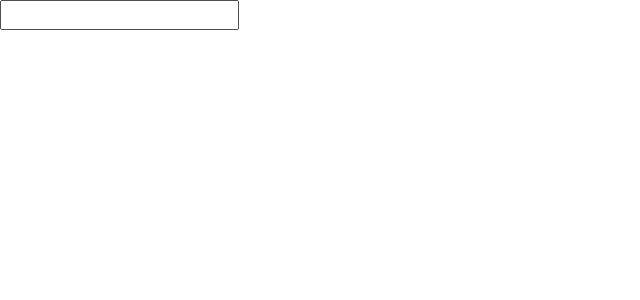
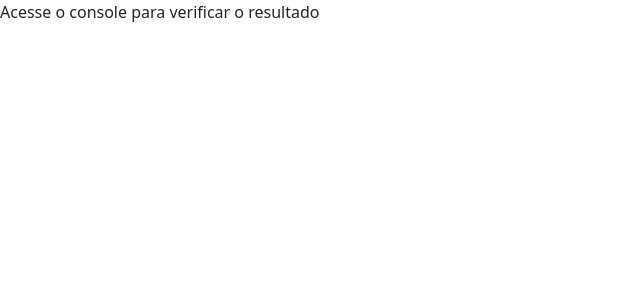
Before and after one commit to brunolopeschagas/my-add, an Angular app: page / in a window 1280 px wide. Shown: the top 300 px of the page, without its empty margins (0-640 px from the left). Built offline with nearby package versions, Linux system fonts and the light colour scheme; no server answers.

Commit message:
getting data on github

```diff
--- a/src/app/app.component.html
+++ b/src/app/app.component.html
@@ -1 +1 @@
-<input type="search" [formControl]="searchControl">
+<app-git-hub-data></app-git-hub-data>
--- a/src/app/app.component.ts
+++ b/src/app/app.component.ts
@@ -1,23 +1,16 @@
 import { Component } from '@angular/core';
-import { FormControl } from '@angular/forms';
-import { debounceTime, distinctUntilChanged, filter } from 'rxjs';
 
 @Component({
   selector: 'app-root',
   templateUrl: './app.component.html',
-  styleUrls: ['./app.component.css']
+  styleUrls: ['./app.component.css'],
+
 })
-export class AppComponent {
-
-  searchControl = new FormControl();
+export class AppComponent{
 
   constructor(){
-    this.searchControl.valueChanges
-    .pipe(
-      filter(text=> text.length > 3),
-      debounceTime(400),
-      distinctUntilChanged()
-    )
-    .subscribe(value=>{console.log(value)});
   }
+
+
+
 }
--- a/src/app/app.module.ts
+++ b/src/app/app.module.ts
@@ -11,6 +11,8 @@ import { FormsModule, ReactiveFormsModule } from '@angular/forms';
 import { UserFormComponent } from './user-form/user-form.component';
 import { LoginComponent } from './login/login.component';
 import { LoginService } from './login.service';
+import { GitHubDataComponent } from './git-hub-data/git-hub-data.component';
+import {HttpClientModule} from '@angular/common/http';
 
 @NgModule({
   declarations: [
@@ -20,10 +22,11 @@ import { LoginService } from './login.service';
     ProductComponent,
     TruncatePipe,
     UserFormComponent,
-    LoginComponent
+    LoginComponent,
+    GitHubDataComponent
   ],
   imports: [
-    BrowserModule, FormsModule, ReactiveFormsModule
+    BrowserModule, FormsModule, ReactiveFormsModule, HttpClientModule
   ],
   providers: [ProdutcService, LoginService],
   bootstrap: [AppComponent]
--- /dev/null
+++ b/src/app/git-hub-data/git-hub-data.component.html
@@ -0,0 +1 @@
+<p>Acesse o console para verificar o resultado</p>
--- /dev/null
+++ b/src/app/git-hub-data/git-hub-data.component.ts
@@ -0,0 +1,18 @@
+import { Component, OnInit } from '@angular/core';
+import { GitHubService } from './github.service';
+
+@Component({
+  selector: 'app-git-hub-data',
+  templateUrl: './git-hub-data.component.html',
+  styleUrls: ['./git-hub-data.component.css'],
+  providers:[GitHubService]
+})
+export class GitHubDataComponent implements OnInit {
+
+  constructor(private _gitHubService: GitHubService) { }
+
+  ngOnInit(): void {
+    this._gitHubService.getGitHubData('brunolopeschagas').subscribe(data=>console.log(data));
+  }
+
+}
--- /dev/null
+++ b/src/app/git-hub-data/github.service.ts
@@ -0,0 +1,15 @@
+import { HttpClient } from "@angular/common/http";
+import { Injectable } from "@angular/core";
+
+import { Observable } from "rxjs";
+import { Result } from "./result";
+
+@Injectable()
+export class GitHubService{
+    constructor(private _http:HttpClient){
+    }
+
+    getGitHubData(_searchTerm:string):Observable<Result>{
+        return this._http.get<Result>("https://api.github.com/search/users?q="+_searchTerm);
+    }
+}
--- /dev/null
+++ b/src/app/git-hub-data/githubuser.ts
@@ -0,0 +1,6 @@
+export interface GitHubUser{
+    html_url:string;
+    avatar_url:string;
+    login:string;
+    score:string;
+}
--- /dev/null
+++ b/src/app/git-hub-data/result.ts
@@ -0,0 +1,5 @@
+import { GitHubUser } from "./githubuser";
+
+export interface Result{
+    items:GitHubUser[];
+}
```
Also changed, not shown: src/app/git-hub-data/git-hub-data.component.css (added).
